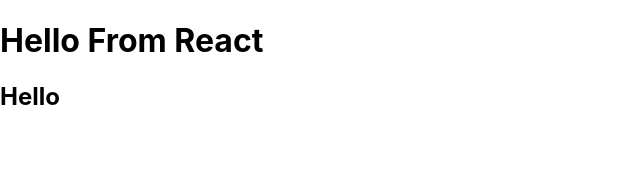
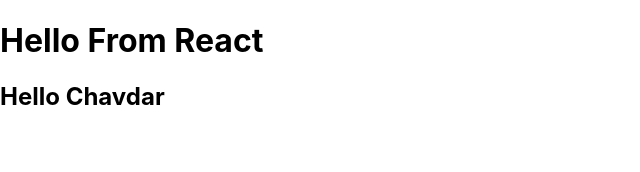
Before and after one commit to chocho77/react-task-tracker, a React (Create React App) app: page / in a window 1280 px wide. Shown: the top 172 px of the page, without its empty margins (0-640 px from the left). Built offline with nearby package versions, Linux system fonts and the light colour scheme.

Commit message:
Changes to be committed: 	modified:   src/App.js

```diff
--- a/src/App.js
+++ b/src/App.js
@@ -2,10 +2,11 @@
 //import './App.css';
 
 function App() {
+  const name = 'Chavdar';
   return (
     <div className="App">
       <h1>Hello From React</h1>
-      <h2>Hello</h2>
+      <h2>Hello {name}</h2>
     </div>
   );
 }
```
